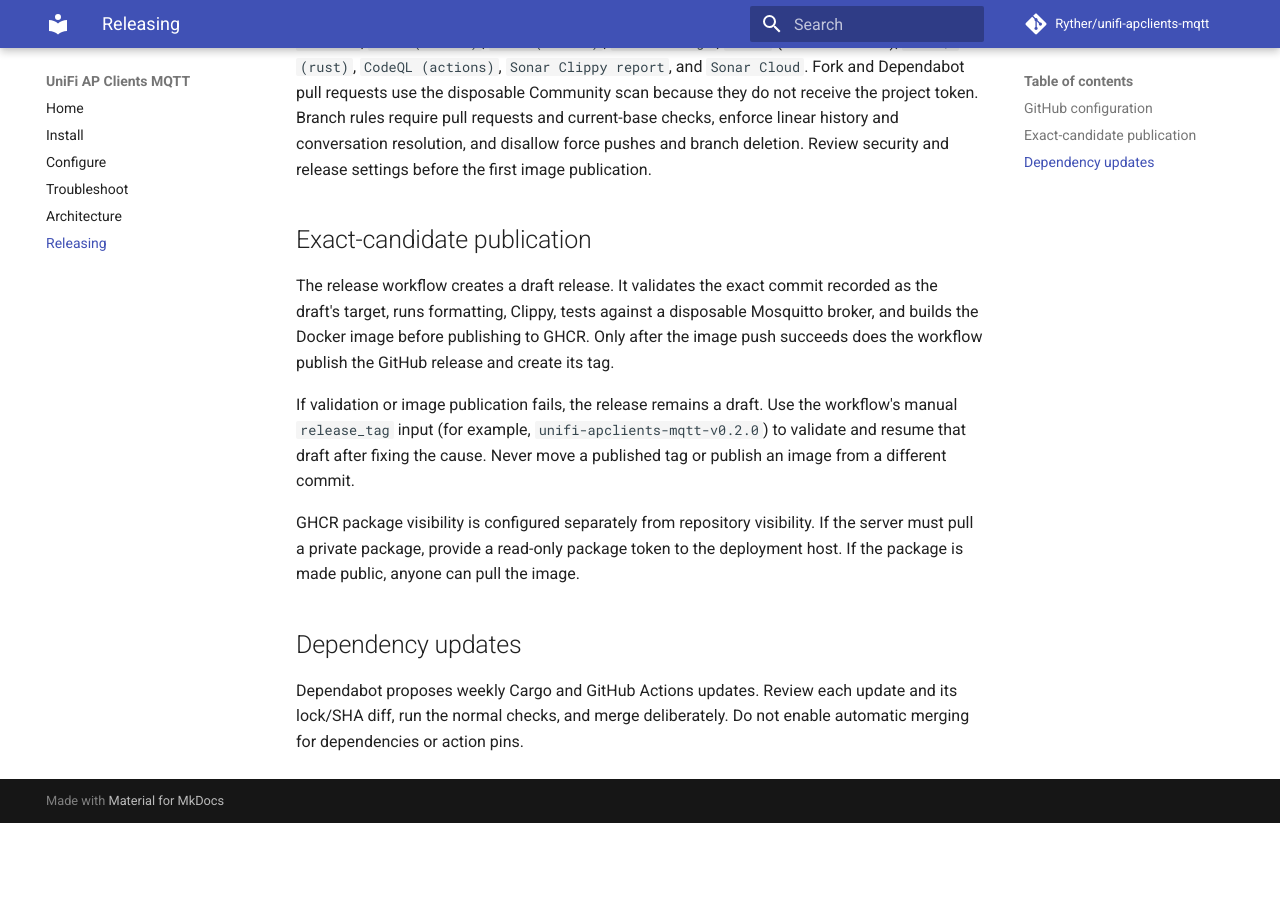
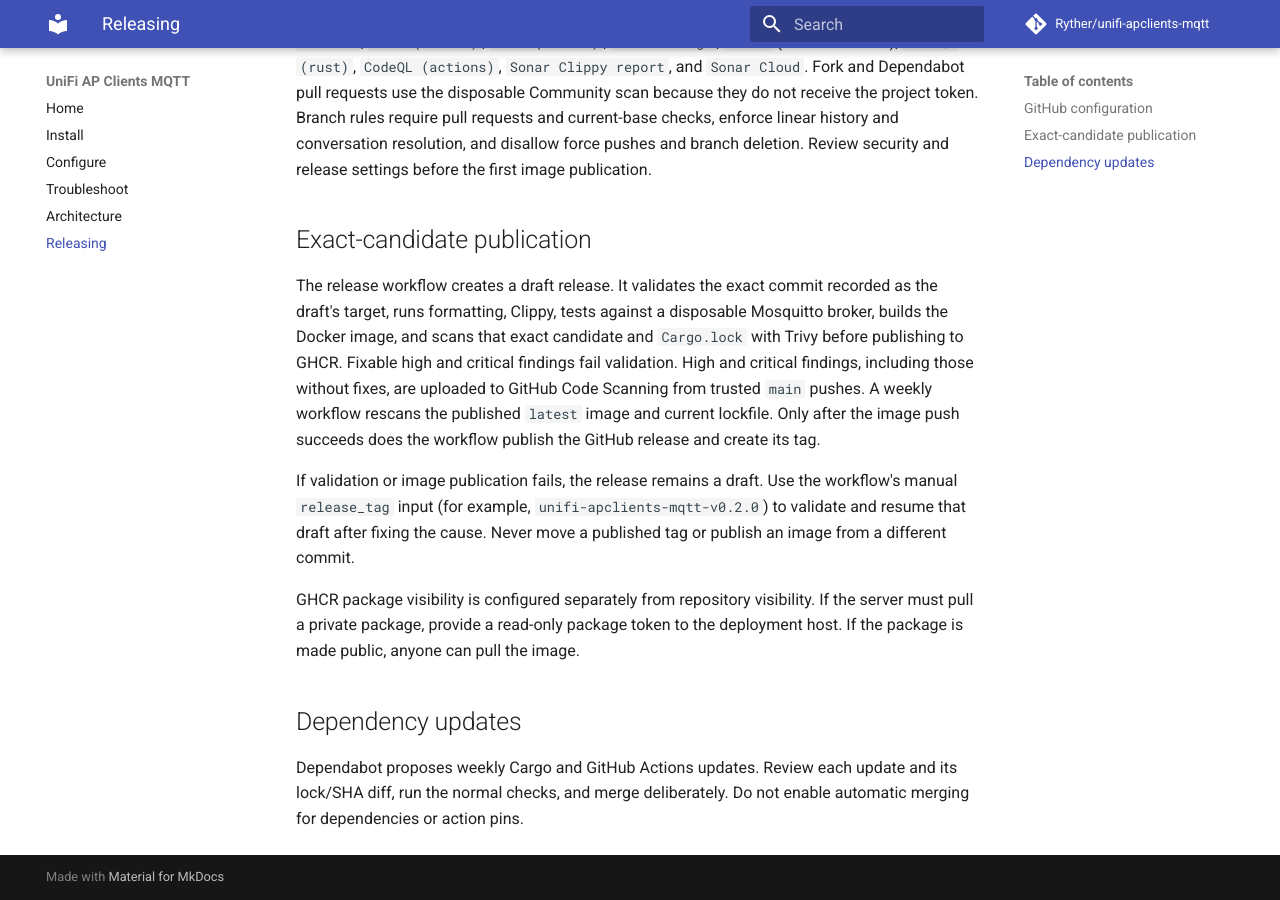
Before and after one commit to Ryther/unifi-apclients-mqtt, an MkDocs documentation site: the page built from docs/releasing.md, in a window 1280 px wide and 900 px high, scrolled down 725 px. Built offline with MkDocs 1.6.1 and Material for MkDocs 9.7.7, drawn with Linux system fonts in a browser that asks for light colours; comment, search, counter and statistics services are not loaded; before the commit the page ends 1548 px from its top, so only the background shows below that.

Commit message:
feat: scan images and Rust dependencies for vulnerabilities (#33)

```diff
--- a/Cargo.toml
+++ b/Cargo.toml
@@ -17,7 +17,7 @@
 [dependencies]
 rusqlite = { version = "0.37", features = ["bundled"] }
 reqwest = { version = "0.12", default-features = false, features = ["cookies", "json", "rustls-tls"] }
-rumqttc = "0.25"
+rumqttc = { version = "0.25", default-features = false }
 serde = { version = "1", features = ["derive"] }
 serde_json = "1"
 thiserror = "2"
--- a/docs/releasing.md
+++ b/docs/releasing.md
@@ -39,9 +39,13 @@
 
 The release workflow creates a draft release. It validates the exact commit
 recorded as the draft's target, runs formatting, Clippy, tests against a
-disposable Mosquitto broker, and builds the Docker image before publishing to
-GHCR. Only after the image push succeeds does the workflow publish the GitHub
-release and create its tag.
+disposable Mosquitto broker, builds the Docker image, and scans that exact
+candidate and `Cargo.lock` with Trivy before publishing to GHCR. Fixable high
+and critical findings fail validation. High and critical findings, including
+those without fixes, are uploaded to GitHub Code Scanning from trusted `main`
+pushes. A weekly workflow rescans the published `latest` image and current
+lockfile. Only after the image push succeeds does the workflow publish the
+GitHub release and create its tag.
 
 If validation or image publication fails, the release remains a draft. Use the
 workflow's manual `release_tag` input (for example,
```
Also changed, not shown: CONTRIBUTING.md (+6 -0 lines), README.md (+11 -0 lines), 4 other files.
